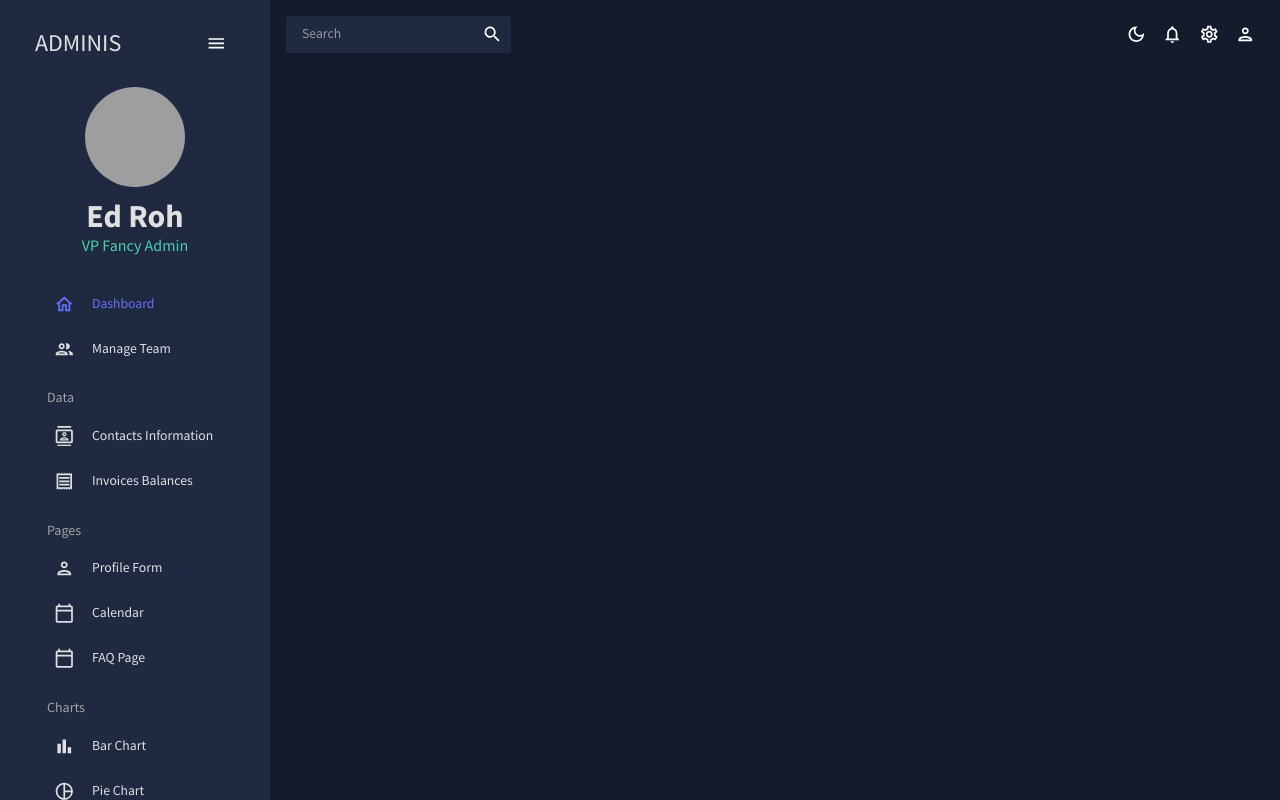
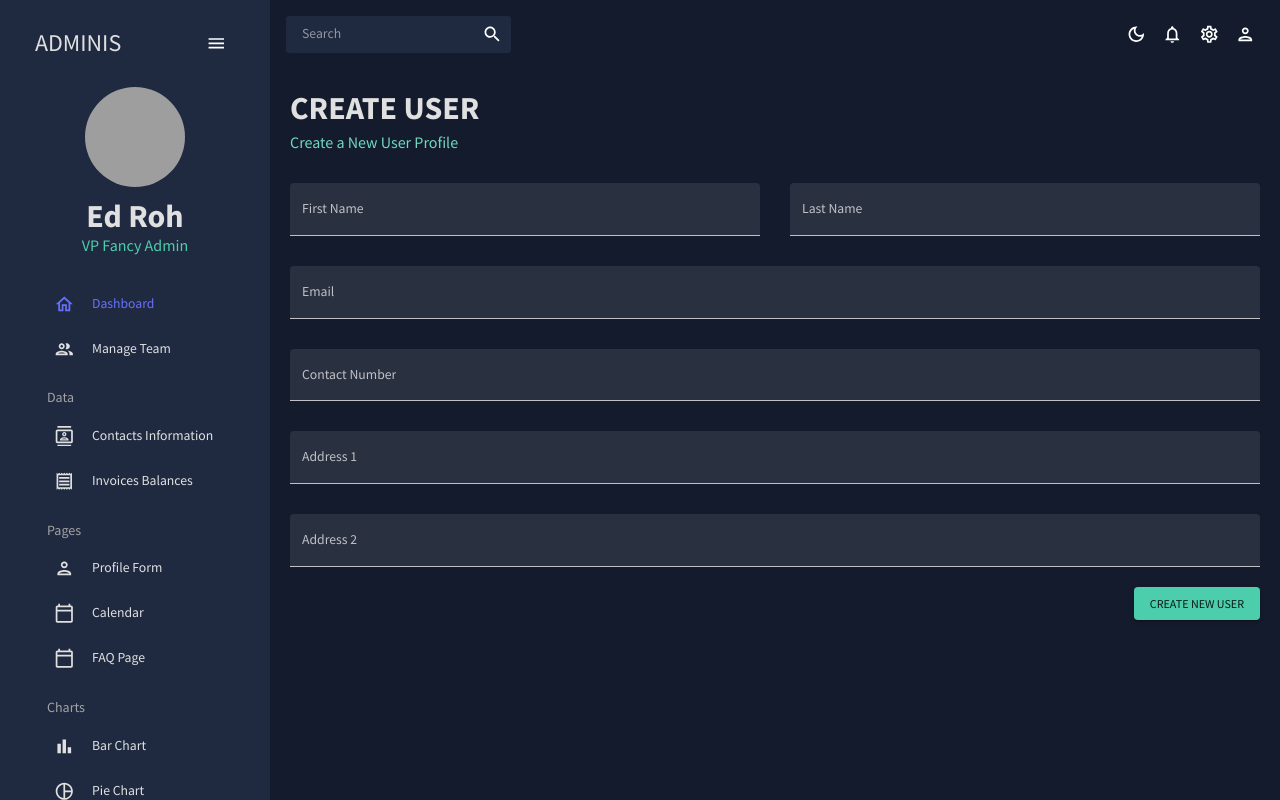
Before and after one commit to Abhishek-Shukla-github/Data-gauge, a React (Vite) app: page /form in a window 1280 px wide. Built offline with nearby package versions, Linux system fonts and the light colour scheme; grey boxes are pictures that could not be loaded.

Commit message:
Add Form for user profile with validation

```diff
--- a/src/App.jsx
+++ b/src/App.jsx
@@ -9,7 +9,7 @@
 // import Invoices from "./scenes/invoices";
 import Contacts from "./scenes/contacts";
 // import Bar from "./scenes/bar";
-// import Form from "./scenes/form";
+import Form from "./scenes/form";
 // import Line from "./scenes/line";
 // import Pie from "./scenes/pie";
 // import FAQ from "./scenes/faq";
@@ -32,7 +32,7 @@
               <Route path="/team" element={<Team />} />
               <Route path="/contacts" element={<Contacts />} />
               {/* <Route path="/invoices" element={<Invoices />} /> */}
-              {/* <Route path="/form" element={<Form />} /> */}
+              <Route path="/form" element={<Form />} />
               {/* <Route path="/bar" element={<Bar />} /> */}
               {/* <Route path="/pie" element={<Pie />} /> */}
               {/* <Route path="/line" element={<Line />} /> */}
--- /dev/null
+++ b/src/scenes/form/index.jsx
@@ -0,0 +1,154 @@
+import { Box, Button, TextField } from "@mui/material";
+import { Formik } from "formik";
+import * as yup from "yup";
+import useMediaQuery from "@mui/material/useMediaQuery";
+import Header from "../../components/Header";
+
+const Form = () => {
+  const isNonMobile = useMediaQuery("(min-width:600px)");
+
+  const handleFormSubmit = (values) => {
+    console.log(values);
+  };
+
+  return (
+    <Box m="20px">
+      <Header title="CREATE USER" subtitle="Create a New User Profile" />
+
+      <Formik
+        onSubmit={handleFormSubmit}
+        initialValues={initialValues}
+        validationSchema={checkoutSchema}
+      >
+        {({
+          values,
+          errors,
+          touched,
+          handleBlur,
+          handleChange,
+          handleSubmit,
+        }) => (
+          <form onSubmit={handleSubmit}>
+            <Box
+              display="grid"
+              gap="30px"
+              gridTemplateColumns="repeat(4, minmax(0, 1fr))"
+              sx={{
+                "& > div": { gridColumn: isNonMobile ? undefined : "span 4" },
+              }}
+            >
+              <TextField
+                fullWidth
+                variant="filled"
+                type="text"
+                label="First Name"
+                onBlur={handleBlur}
+                onChange={handleChange}
+                value={values.firstName}
+                name="firstName"
+                error={!!touched.firstName && !!errors.firstName}
+                helperText={touched.firstName && errors.firstName}
+                sx={{ gridColumn: "span 2" }}
+              />
+              <TextField
+                fullWidth
+                variant="filled"
+                type="text"
+                label="Last Name"
+                onBlur={handleBlur}
+                onChange={handleChange}
+                value={values.lastName}
+                name="lastName"
+                error={!!touched.lastName && !!errors.lastName}
+                helperText={touched.lastName && errors.lastName}
+                sx={{ gridColumn: "span 2" }}
+              />
+              <TextField
+                fullWidth
+                variant="filled"
+                type="text"
+                label="Email"
+                onBlur={handleBlur}
+                onChange={handleChange}
+                value={values.email}
+                name="email"
+                error={!!touched.email && !!errors.email}
+                helperText={touched.email && errors.email}
+                sx={{ gridColumn: "span 4" }}
+              />
+              <TextField
+                fullWidth
+                variant="filled"
+                type="text"
+                label="Contact Number"
+                onBlur={handleBlur}
+                onChange={handleChange}
+                value={values.contact}
+                name="contact"
+                error={!!touched.contact && !!errors.contact}
+                helperText={touched.contact && errors.contact}
+                sx={{ gridColumn: "span 4" }}
+              />
+              <TextField
+                fullWidth
+                variant="filled"
+                type="text"
+                label="Address 1"
+                onBlur={handleBlur}
+                onChange={handleChange}
+                value={values.address1}
+                name="address1"
+                error={!!touched.address1 && !!errors.address1}
+                helperText={touched.address1 && errors.address1}
+                sx={{ gridColumn: "span 4" }}
+              />
+              <TextField
+                fullWidth
+                variant="filled"
+                type="text"
+                label="Address 2"
+                onBlur={handleBlur}
+                onChange={handleChange}
+                value={values.address2}
+                name="address2"
+                error={!!touched.address2 && !!errors.address2}
+                helperText={touched.address2 && errors.address2}
+                sx={{ gridColumn: "span 4" }}
+              />
+            </Box>
+            <Box display="flex" justifyContent="end" mt="20px">
+              <Button type="submit" color="secondary" variant="contained">
+                Create New User
+              </Button>
+            </Box>
+          </form>
+        )}
+      </Formik>
+    </Box>
+  );
+};
+
+const phoneRegExp =
+  /^((\+[1-9]{1,4}[ -]?)|(\([0-9]{2,3}\)[ -]?)|([0-9]{2,4})[ -]?)*?[0-9]{3,4}[ -]?[0-9]{3,4}$/;
+
+const checkoutSchema = yup.object().shape({
+  firstName: yup.string().required("required"),
+  lastName: yup.string().required("required"),
+  email: yup.string().email("invalid email").required("required"),
+  contact: yup
+    .string()
+    .matches(phoneRegExp, "Phone number is not valid")
+    .required("required"),
+  address1: yup.string().required("required"),
+  address2: yup.string().required("required"),
+});
+const initialValues = {
+  firstName: "",
+  lastName: "",
+  email: "",
+  contact: "",
+  address1: "",
+  address2: "",
+};
+
+export default Form;
--- a/src/scenes/global/Sidebar.jsx
+++ b/src/scenes/global/Sidebar.jsx
@@ -199,9 +199,9 @@
           <Box paddingLeft={isCollapsed ? undefined : "10%"}>
             {SidebarData.map((SidebarItem, i) => (
               // 1, 3, 6
-              <>
+              <div  key={SidebarItem.to}>
                 <Item
-                  key={SidebarItem.to}
+
                   title={SidebarItem.title}
                   to={SidebarItem.to}
                   icon={SidebarItem.icon}
@@ -219,7 +219,7 @@
                     </Typography>
                   ) : null}
                 </div>
-              </>
+              </div>
             ))}
           </Box>
         </Menu>
```
